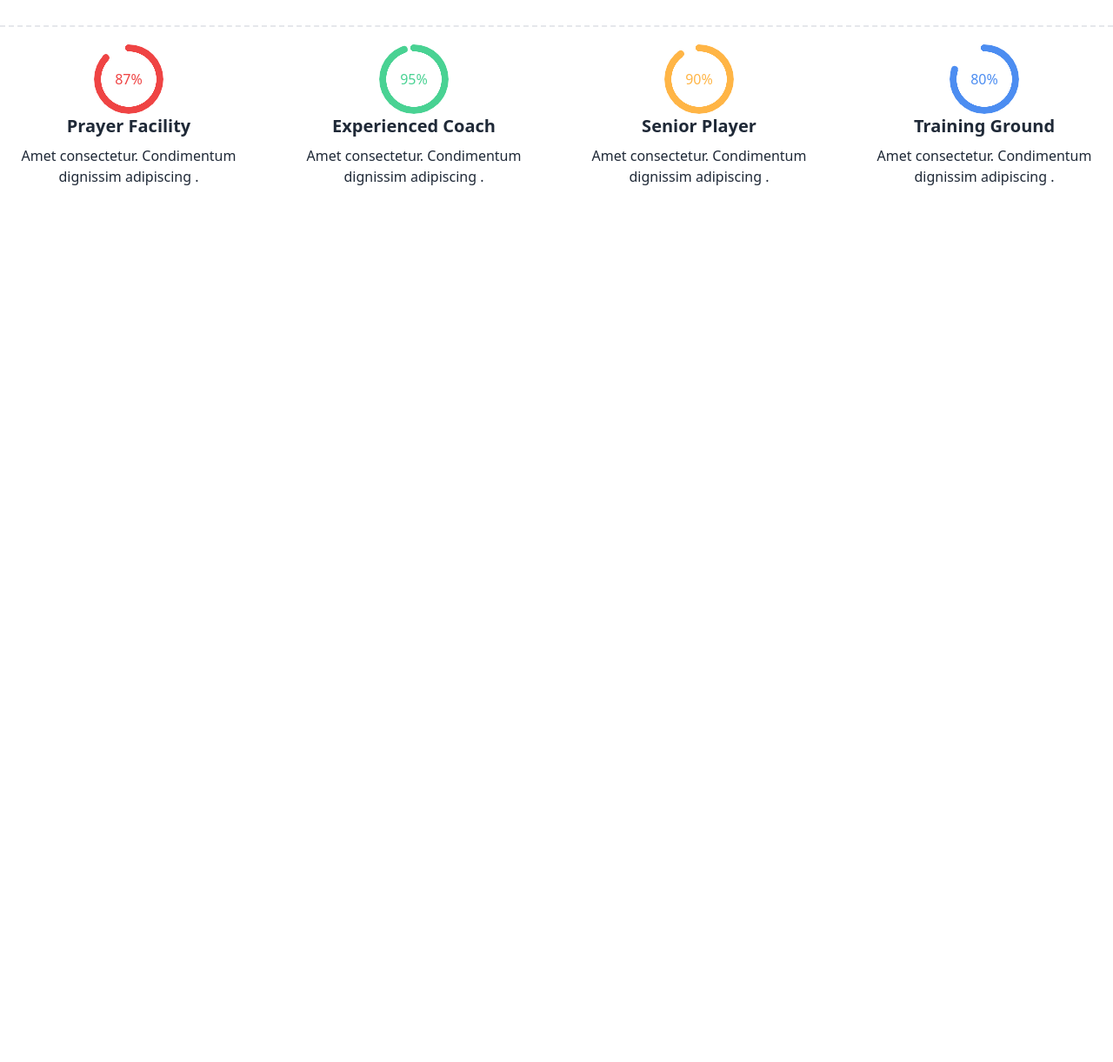
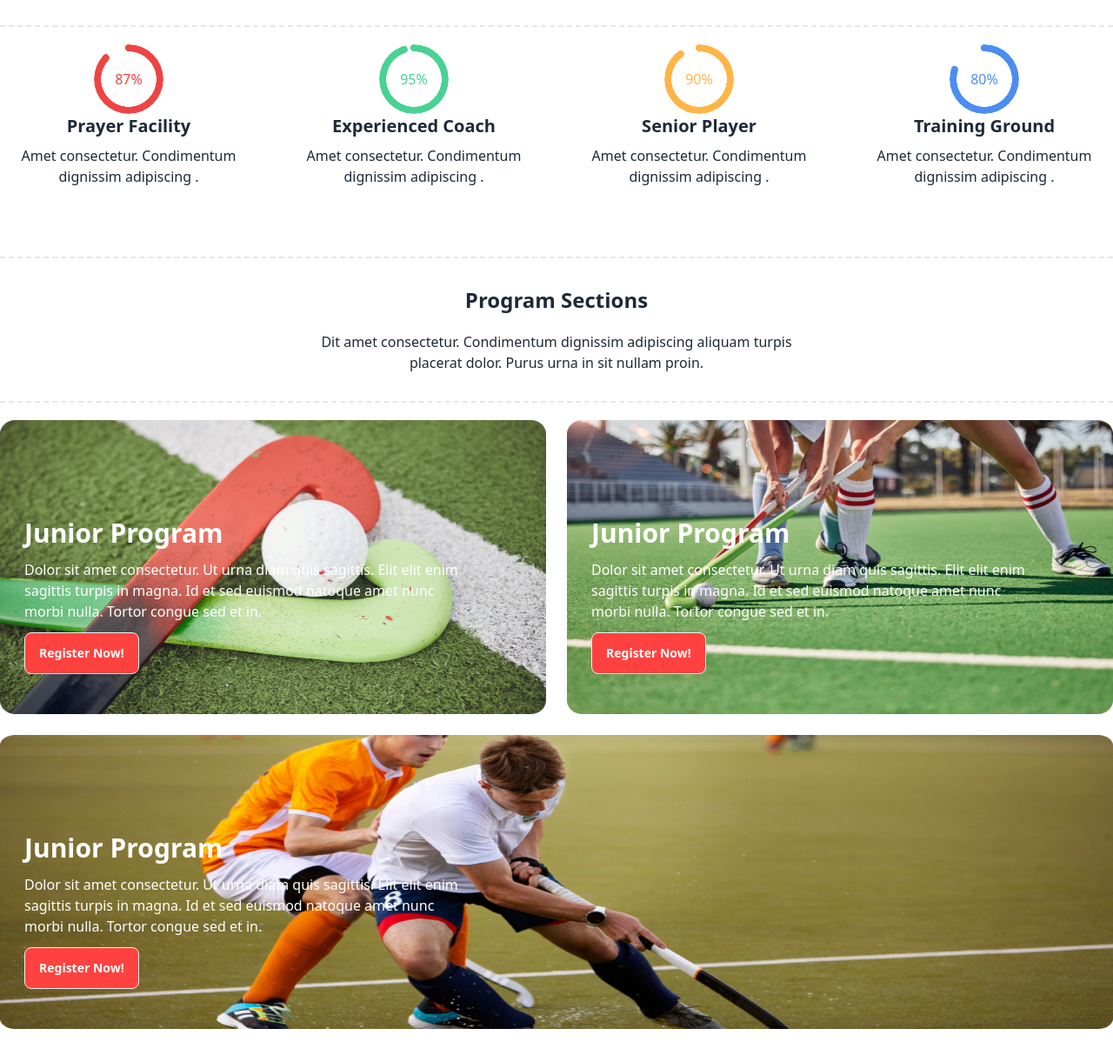
Before and after one commit to emonRoky/B9A3-Hockeys, a plain HTML site: page index.html in a window 1280 px wide. Shown: the part 841-2062 px from the top of the page at 87% size. Before the commit the page ends 1136 px from the top, so only its background shows below. Drawn offline with nearby package versions, Linux system fonts and the light colour scheme.

Commit message:
added program section

```diff
--- a/index.html
+++ b/index.html
@@ -166,15 +166,70 @@
           <div>
             <div class="radial-progress text-customOrange" style="--value:90;" role="progressbar">90%</div>
             <h2 class="font-semibold text-xl">Senior Player</h2>
-            <p class="mt-2 lg:p-0 md:p-0">Amet consectetur. Condimentum dignissim adipiscing .</p>
+            <p class="mt-2 px-10 lg:p-0 md:p-0">Amet consectetur. Condimentum dignissim adipiscing .</p>
           </div>
           <div>
             <div class="radial-progress text-customBlue" style="--value:80;" role="progressbar">80%</div>
             <h2 class="font-semibold text-xl">Training Ground</h2>
-            <p class="mt-2 lg:p-0 md:p-0">Amet consectetur. Condimentum dignissim adipiscing .</p>
+            <p class="mt-2 px-10 lg:p-0 md:p-0">Amet consectetur. Condimentum dignissim adipiscing .</p>
           </div>
         </div>
      </section>
+     <!-- Program Sections -->
+     <section class=" my-20">
+      <div class="border-dashed border-b-2 border-t-2 color-border py-8 text-center">
+        <h1 class="font-extrabold text-2xl">
+          Program Sections
+        </h1>
+        <p class="max-w-xl mx-auto mt-5">
+          Dit amet consectetur. Condimentum dignissim adipiscing aliquam turpis placerat dolor. Purus urna in sit nullam proin.
+        </p>
+      </div>
+      <div class="grid grid-cols-1 lg:grid-cols-2 md:grid-cols-2  gap-6 mt-5">
+        <!-- first program  -->
+        <div class="relative">
+          <img class="h-[338px] w-full" src="./Images/2.png" alt="">
+          <div class="absolute top-20 px-7 lg:top-28 space-y-3">
+            <h1 class="text-3xl text-white font-extrabold">
+              Junior Program
+            </h1>
+            <p class="max-w-lg mx-auto text-white">
+              Dolor sit amet consectetur. Ut urna diam quis sagittis. Elit elit
+              enim sagittis turpis in magna. Id et sed euismod natoque amet nunc morbi nulla. Tortor congue sed et in.
+            </p>
+            <button class="btn bg-primary-color text-white">Register Now!</button>
+          </div>
+        </div>
+         <!-- second program  -->
+        <div class="relative">
+          <img class="h-[338px] w-full" src="./Images/3.png" alt="">
+          <div class="absolute top-20 px-7 lg:top-28 space-y-3">
+            <h1 class="text-3xl text-white font-extrabold">
+              Junior Program
+            </h1>
+            <p class="max-w-lg mx-auto text-white">
+              Dolor sit amet consectetur. Ut urna diam quis sagittis. Elit elit
+              enim sagittis turpis in magna. Id et sed euismod natoque amet nunc morbi nulla. Tortor congue sed et in.
+            </p>
+            <button class="btn bg-primary-color text-white">Register Now!</button>
+          </div>
+        </div>
+         <!-- third program  -->
+        <div class="relative lg:col-span-2 md:col-span-2 ">
+          <img class="h-[338px] w-full" src="./Images/4.png" alt="">
+          <div class="absolute top-20 px-7 lg:top-28 space-y-3">
+            <h1 class="text-3xl text-white font-extrabold">
+              Junior Program
+            </h1>
+            <p class="max-w-lg mx-auto text-white">
+              Dolor sit amet consectetur. Ut urna diam quis sagittis. Elit elit
+              enim sagittis turpis in magna. Id et sed euismod natoque amet nunc morbi nulla. Tortor congue sed et in.
+            </p>
+            <button class="btn bg-primary-color text-white">Register Now!</button>
+          </div>
+        </div>
+      </div>
+    </section>
   </main>
 </body>
 </html>
```
